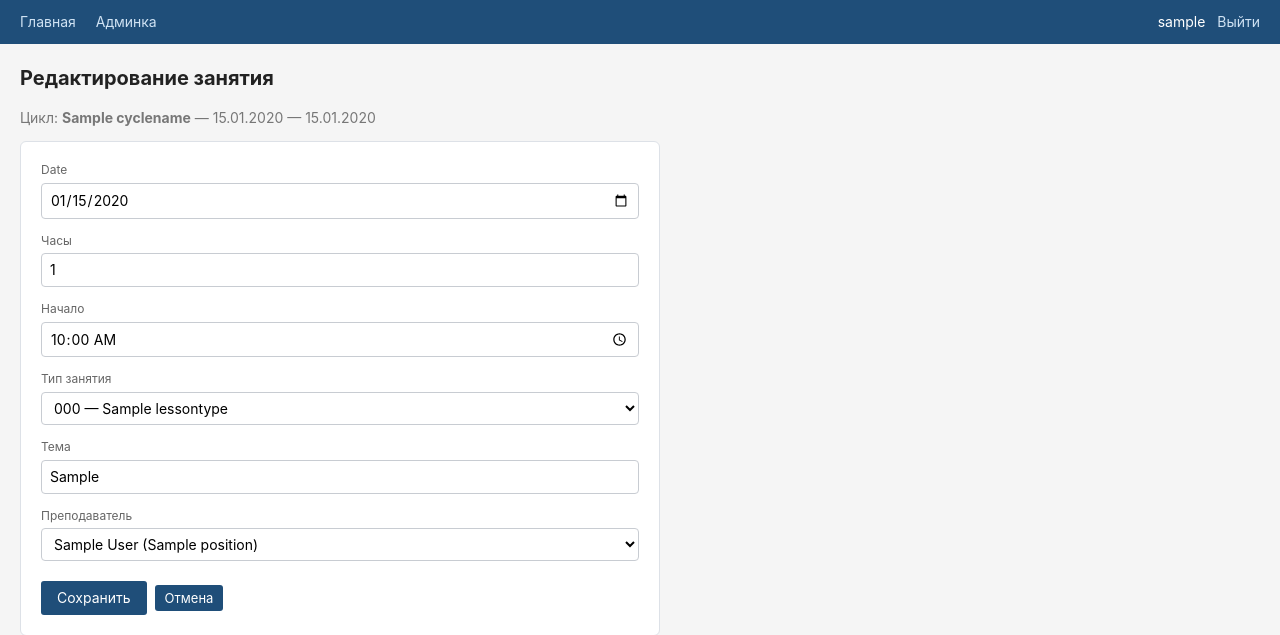
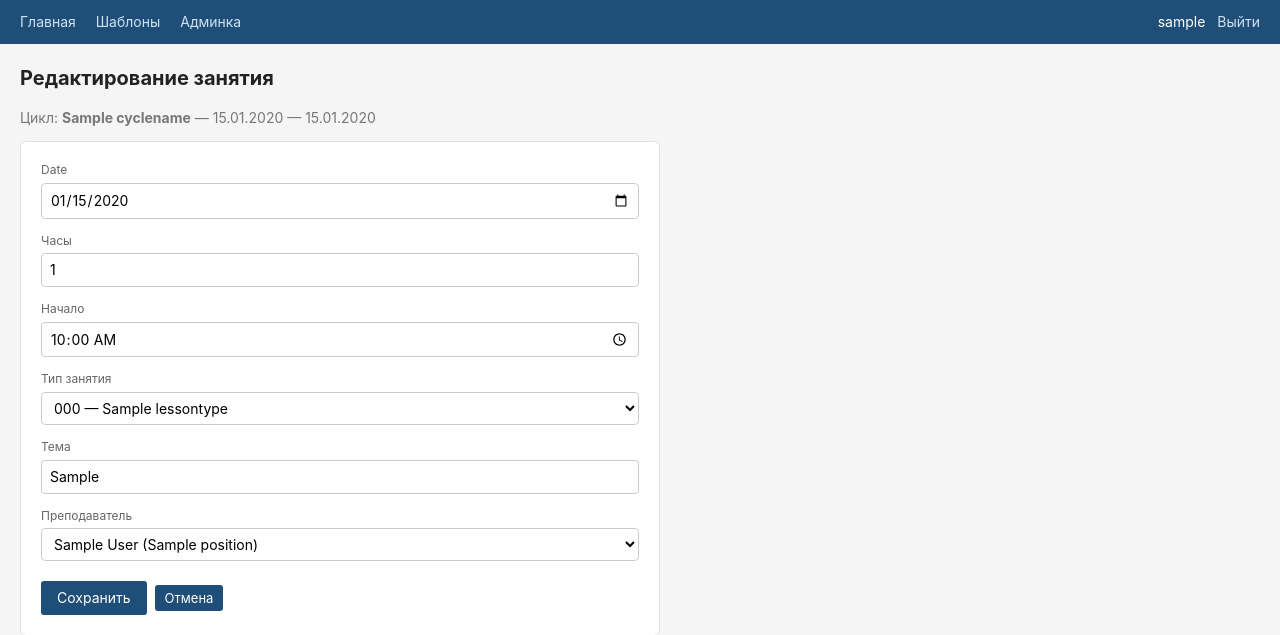
Before and after one commit to jdoe058/odpo, a Django app: page /lessons/1/edit/ in a window 1280 px wide. Shown: the top 635 px of the page. Run offline with Django 5.2, Linux system fonts and the light colour scheme; a user stored in the database is signed in; tables that the repository leaves empty hold one stand-in row (values such as "Sample post").

Commit message:
feat(templates): ссылка «Шаблоны» в шапке

```diff
--- a/timetable/templates/timetable/base.html
+++ b/timetable/templates/timetable/base.html
@@ -11,6 +11,9 @@
 <body>
 <header>
   <a href="{% url 'timetable:schedule_grid' %}">Главная</a>
+  {% if request.user.is_authenticated %}
+    <a href="{% url 'timetable:template_library' %}">Шаблоны</a>
+  {% endif %}
   {% if request.user.is_staff %}
     <a href="/admin/">Админка</a>
   {% endif %}
```
